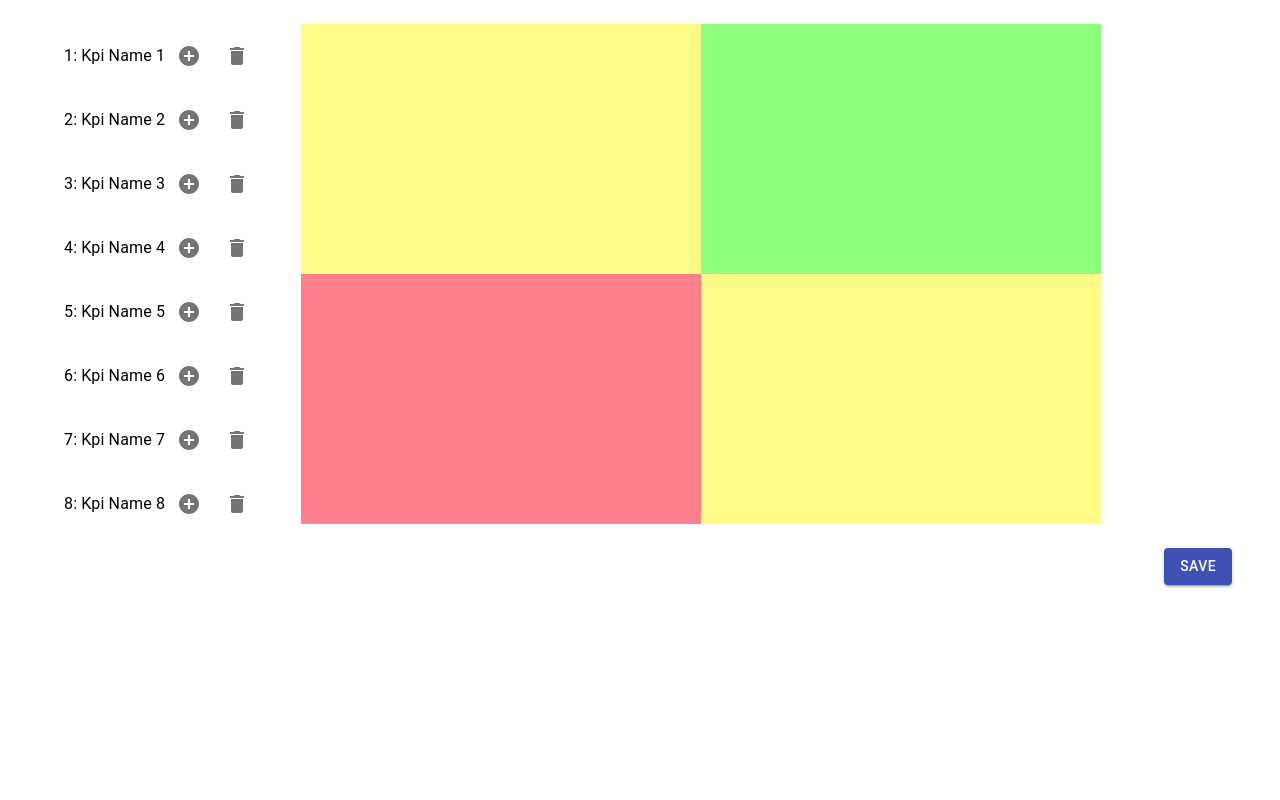
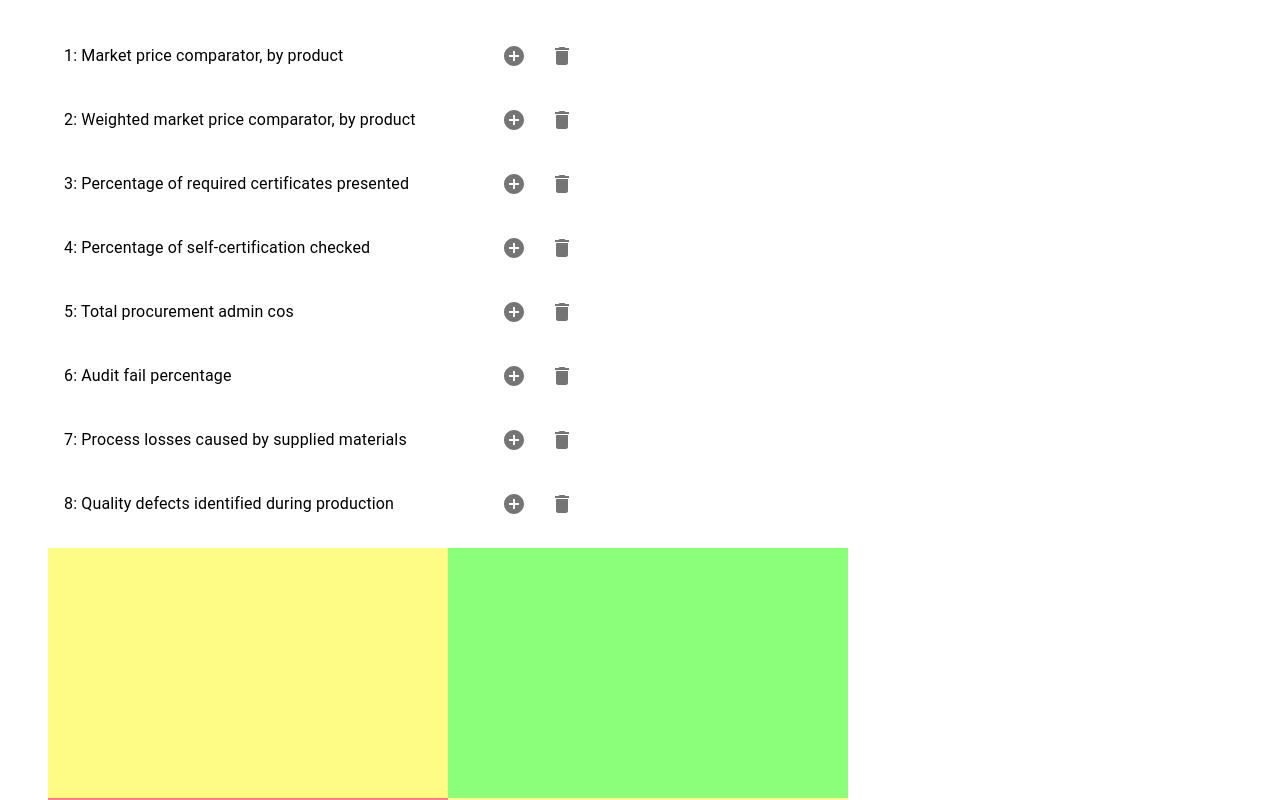
Before and after one commit to Haukain/ddbl-web-app, a React (Create React App) app in the folder source/client/: page /shortListing in a window 1280 px wide. Shown: the top 800 px of the page. Built offline with nearby package versions, Linux system fonts and the light colour scheme.

Commit message:
import working progress

```diff
--- a/source/client/src/components/ShortListingBoard.js
+++ b/source/client/src/components/ShortListingBoard.js
@@ -3,13 +3,16 @@
 import ShortListingBoardTarget from './ShortListingBoardTarget';
 import ShortListingBoardList from './ShortListingBoardList';
 import { Grid, Button } from '@material-ui/core';
-import update from 'immutability-helper'
+import update from 'immutability-helper';
+import kpiListJSON from "../test/resources/kpiList.json";
 
 const styles = theme => ({
     buttonRow : {
       textAlign : 'right'
     }
   });
+
+const kpiList = kpiListJSON;
 
 class ShortListingBoard extends React.Component {
 
@@ -31,12 +34,13 @@
 
   componentDidMount() {
     // TODO: Remove this manual insertion
+    console.log(kpiList)
     let kpisToInsert = []
-    for(let i=0;i<9;i++){
+    for(let i of kpiList){
       kpisToInsert.push(
 
         {
-          name : "Kpi Name "+(i+1),
+          name : i,
           hidden : true,
           hovered : false,
           position : {x: 0, y:0}
--- a/source/client/src/components/ShortListingBoardList.js
+++ b/source/client/src/components/ShortListingBoardList.js
@@ -6,7 +6,7 @@
 
 const useStyles = makeStyles(theme => ({
     listRoot : {
-        height : 500,
+        height : 500
     },
     list : {
         overflow: 'auto',
```
